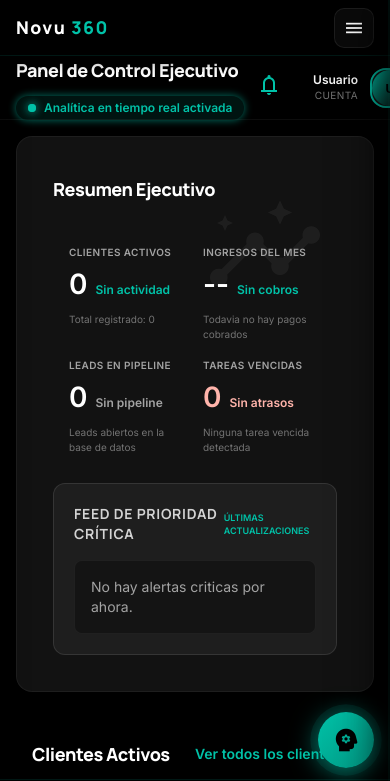
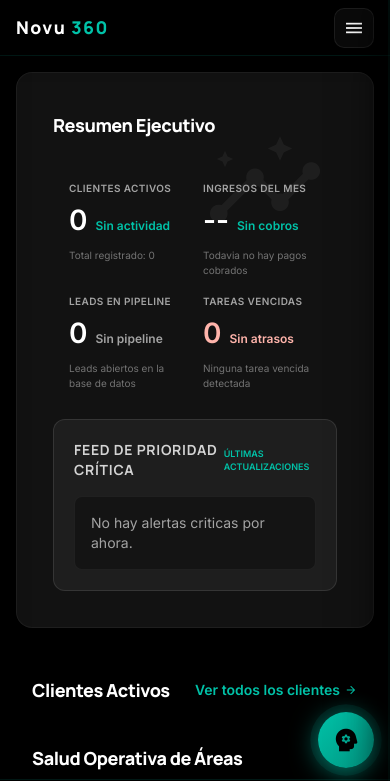
Before and after one commit to itzelpreyesp/novu360-hub, a website: page dashboard.html in a window 390 px wide. Shown: the top 781 px of the page. Drawn offline with nearby package versions, Linux system fonts and the light colour scheme; no server answers.

Commit message:
cambios dashboard v2

```diff
--- a/dashboard.html
+++ b/dashboard.html
@@ -91,7 +91,7 @@ tailwind.config = {
 <!-- Main Workspace -->
 <main class="bg-black">
 <!-- Top Header -->
-<header class="bg-black flex justify-between items-center h-16 px-8 w-full sticky top-[56px] md:top-0 z-10 border-b border-white/5">
+<header class="bg-black hidden md:flex justify-between items-center h-16 px-8 w-full sticky top-0 z-10 border-b border-white/5">
 <div class="flex items-center gap-6">
 <h1 class="text-xl font-extrabold text-white tracking-tight">Panel de Control Ejecutivo</h1>
 <div class="flex items-center text-xs font-bold text-primary px-3 py-1 bg-primary/10 rounded-full">
--- a/style.css
+++ b/style.css
@@ -688,9 +688,8 @@ button[class*="bg-primary-container"]:hover {
   }
 
   main {
-    margin-left: 0 !important;
-    padding-top: 56px;
-    padding-bottom: 75px;
+    padding-top: 56px !important;
+    padding-bottom: 80px !important;
   }
 
   aside#main-sidebar {
```
